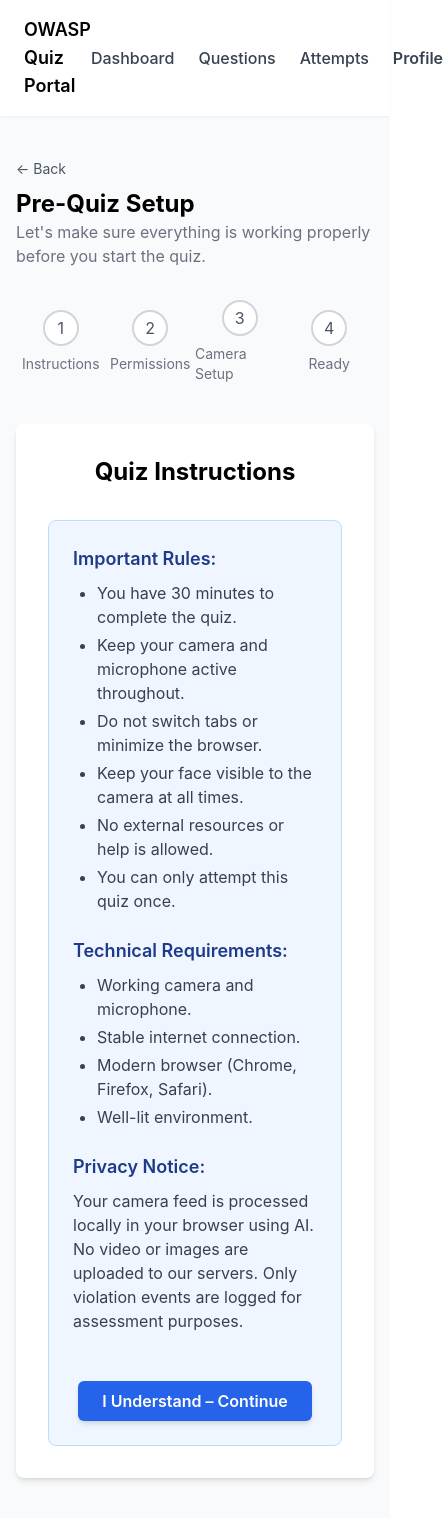
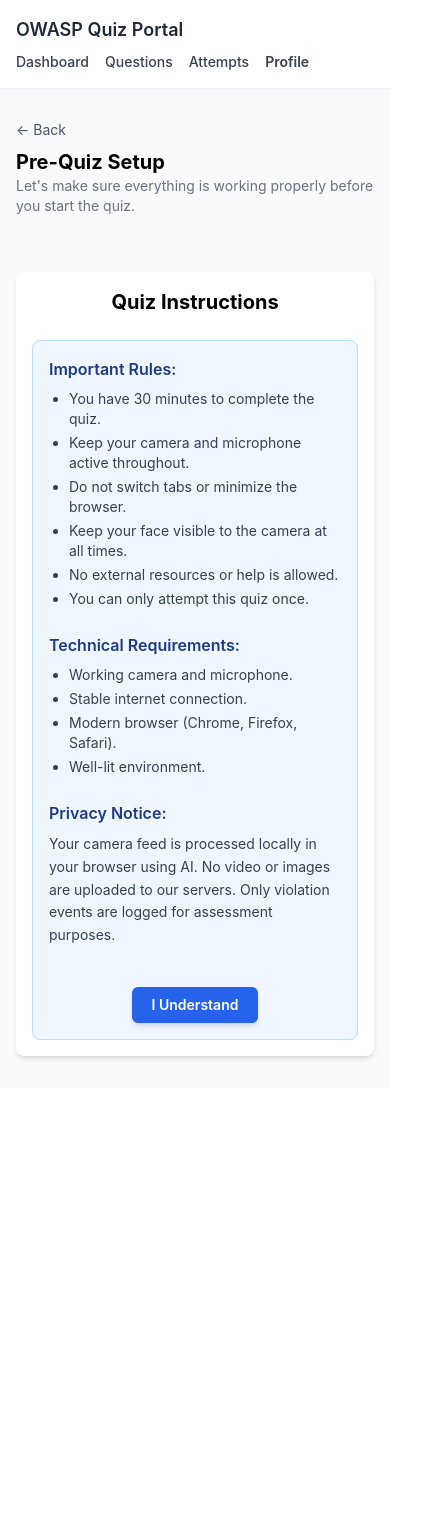
Before and after one commit to akshita264/quiz_portal, a React (Vite) app: page /quiz in a window 390 px wide. Shown: the whole page, 443 px wide, since content can reach past the window. After the commit the page ends 1088 px from the top, so only its background shows below. Built offline with nearby package versions, Linux system fonts and the light colour scheme.

Commit message:
Added Mobile Responsiveness

```diff
--- a/src/pages/quiz/preQuizSetup/camerasetup.jsx
+++ b/src/pages/quiz/preQuizSetup/camerasetup.jsx
@@ -28,28 +28,30 @@ export default function CameraSetupPage() {
   }, []);
 
   return (
-    <div className="flex flex-col items-center justify-center min-h-screen bg-gray-50 px-4 py-10">
-      <div className="max-w-4xl w-full bg-white p-8 rounded-2xl shadow-md border border-gray-100">
-        <h2 className="text-2xl font-semibold text-center text-gray-800 mb-8">
+    <div className="flex flex-col items-center justify-center min-h-screen bg-gray-50 px-4 py-6 sm:py-10 pt-2">
+      <div className="max-w-4xl w-full bg-white p-4 sm:p-6 md:p-8 rounded-2xl shadow-md border border-gray-100">
+        <h2 className="text-xl sm:text-2xl font-semibold text-center text-gray-800 mb-6 sm:mb-8">
           Camera Setup
         </h2>
 
         {/* Video Preview Box */}
-        <div className="flex justify-center mb-8">
-          <div className="rounded-xl overflow-hidden border border-gray-300 shadow-sm">
+        <div className="flex justify-center mb-6 sm:mb-8">
+          <div className="rounded-xl overflow-hidden border border-gray-300 shadow-sm w-full sm:w-[500px] md:w-[600px] aspect-video bg-black">
             <video
               ref={videoRef}
               autoPlay
               playsInline
-              className="w-[600px] h-[400px] object-cover bg-black"
+              className="w-full h-full object-cover"
             />
           </div>
         </div>
 
         {/* Camera Requirements Box */}
-        <div className="bg-blue-50 border border-blue-200 text-blue-900 p-6 rounded-xl mb-8">
-          <p className="font-semibold text-lg mb-2">Camera Requirements:</p>
-          <ul className="list-disc list-inside text-base space-y-1">
+        <div className="bg-blue-50 border border-blue-200 text-blue-900 p-4 sm:p-6 rounded-xl mb-6 sm:mb-8">
+          <p className="font-semibold text-base sm:text-lg mb-2">
+            Camera Requirements:
+          </p>
+          <ul className="list-disc list-inside text-sm sm:text-base space-y-1">
             <li>Position yourself in the center of the frame</li>
             <li>Ensure your face is clearly visible</li>
             <li>Make sure the lighting is good</li>
@@ -61,7 +63,7 @@ export default function CameraSetupPage() {
         <div className="flex justify-center">
           <button
             onClick={() => navigate("/quiz/ready")}
-            className="bg-blue-600 hover:bg-blue-700 text-white font-medium px-6 py-2 rounded-lg shadow-sm transition-all duration-200"
+            className="bg-blue-600 hover:bg-blue-700 text-white font-medium px-5 sm:px-6 py-2 sm:py-2.5 rounded-lg shadow-sm transition-all duration-200 text-sm sm:text-base"
           >
             Start Face Detection
           </button>
--- a/src/pages/quiz/preQuizSetup/instructions.jsx
+++ b/src/pages/quiz/preQuizSetup/instructions.jsx
@@ -9,15 +9,18 @@ const InstructionsPage = () => {
   };
 
   return (
-    <div className="bg-white rounded-lg shadow-md p-8">
-      <h2 className="text-2xl font-bold text-center mb-8">Quiz Instructions</h2>
+    <div className="bg-white rounded-lg shadow-md p-4 sm:p-6 md:p-8">
+      <h2 className="text-xl sm:text-2xl font-bold text-center mb-6 sm:mb-8">
+        Quiz Instructions
+      </h2>
 
-      <div className="bg-blue-50 border border-blue-200 rounded-lg p-6 space-y-6">
+      <div className="bg-blue-50 border border-blue-200 rounded-lg p-4 sm:p-6 space-y-6">
+        {/* Important Rules */}
         <div>
-          <h3 className="font-semibold text-lg mb-2 text-blue-900">
+          <h3 className="font-semibold text-base sm:text-lg mb-2 text-blue-900">
             Important Rules:
           </h3>
-          <ul className="list-disc pl-6 text-gray-700 space-y-1">
+          <ul className="list-disc pl-5 sm:pl-6 text-gray-700 space-y-1 text-sm sm:text-base">
             <li>You have 30 minutes to complete the quiz.</li>
             <li>Keep your camera and microphone active throughout.</li>
             <li>Do not switch tabs or minimize the browser.</li>
@@ -27,11 +30,12 @@ const InstructionsPage = () => {
           </ul>
         </div>
 
+        {/* Technical Requirements */}
         <div>
-          <h3 className="font-semibold text-lg mb-2 text-blue-900">
+          <h3 className="font-semibold text-base sm:text-lg mb-2 text-blue-900">
             Technical Requirements:
           </h3>
-          <ul className="list-disc pl-6 text-gray-700 space-y-1">
+          <ul className="list-disc pl-5 sm:pl-6 text-gray-700 space-y-1 text-sm sm:text-base">
             <li>Working camera and microphone.</li>
             <li>Stable internet connection.</li>
             <li>Modern browser (Chrome, Firefox, Safari).</li>
@@ -39,23 +43,25 @@ const InstructionsPage = () => {
           </ul>
         </div>
 
+        {/* Privacy Notice */}
         <div>
-          <h3 className="font-semibold text-lg mb-2 text-blue-900">
+          <h3 className="font-semibold text-base sm:text-lg mb-2 text-blue-900">
             Privacy Notice:
           </h3>
-          <p className="text-gray-700">
+          <p className="text-gray-700 text-sm sm:text-base leading-relaxed">
             Your camera feed is processed locally in your browser using AI. No
             video or images are uploaded to our servers. Only violation events
             are logged for assessment purposes.
           </p>
         </div>
 
-        <div className="flex justify-center pt-6">
+        {/* Button */}
+        <div className="flex justify-center pt-4 sm:pt-6">
           <button
             onClick={handleContinue}
-            className="bg-blue-600 hover:bg-blue-700 text-white font-semibold px-6 py-2 rounded-md shadow-md transition-all"
+            className="bg-blue-600 hover:bg-blue-700 text-white font-semibold px-5 sm:px-6 py-2 sm:py-2.5 rounded-md shadow-md transition-all text-sm sm:text-base"
           >
-            I Understand – Continue
+            I Understand
           </button>
         </div>
       </div>
--- a/src/pages/quiz/preQuizSetup/permissions.jsx
+++ b/src/pages/quiz/preQuizSetup/permissions.jsx
@@ -36,19 +36,24 @@ const PermissionsPage = () => {
   };
 
   return (
-    <div className="bg-white rounded-lg shadow-md p-8">
-      <h2 className="text-2xl font-bold text-center mb-8">
+    <div className="bg-white rounded-lg shadow-md p-4 sm:p-6 md:p-8">
+      <h2 className="text-xl sm:text-2xl font-bold text-center mb-6 sm:mb-8">
         Camera & Microphone Permissions
       </h2>
 
-      <div className="bg-blue-50 border border-blue-200 rounded-lg p-6 space-y-6">
+      <div className="bg-blue-50 border border-blue-200 rounded-lg p-4 sm:p-6 space-y-6">
+        {/* Permissions Required */}
         <div>
-          <h3 className="font-semibold text-lg mb-2 text-blue-900">
+          <h3 className="font-semibold text-base sm:text-lg mb-2 text-blue-900">
             Permissions Required:
           </h3>
-          <ul className="list-disc pl-6 text-gray-700 space-y-1">
-            <li>Access to your <strong>camera</strong> is required for monitoring.</li>
-            <li>Access to your <strong>microphone</strong> is required for verification.</li>
+          <ul className="list-disc pl-5 sm:pl-6 text-gray-700 space-y-1 text-sm sm:text-base">
+            <li>
+              Access to your <strong>camera</strong> is required for monitoring.
+            </li>
+            <li>
+              Access to your <strong>microphone</strong> is required for verification.
+            </li>
             <li>Ensure your browser has permission to use both devices.</li>
             <li>
               You can check permissions in your browser’s address bar (🔒 icon).
@@ -56,11 +61,12 @@ const PermissionsPage = () => {
           </ul>
         </div>
 
+        {/* Current Status */}
         <div>
-          <h3 className="font-semibold text-lg mb-2 text-blue-900">
+          <h3 className="font-semibold text-base sm:text-lg mb-2 text-blue-900">
             Current Status:
           </h3>
-          <ul className="list-disc pl-6 text-gray-700 space-y-1">
+          <ul className="list-disc pl-5 sm:pl-6 text-gray-700 space-y-1 text-sm sm:text-base">
             <li>
               Camera Access:{" "}
               <span
@@ -84,14 +90,18 @@ const PermissionsPage = () => {
           </ul>
         </div>
 
+        {/* Error Message */}
         {error && (
-          <p className="text-red-600 text-center font-medium">{error}</p>
+          <p className="text-red-600 text-center font-medium text-sm sm:text-base">
+            {error}
+          </p>
         )}
 
-        <div className="flex justify-center pt-6">
+        {/* Continue Button */}
+        <div className="flex justify-center pt-4 sm:pt-6">
           <button
             onClick={handleContinue}
-            className="bg-blue-600 hover:bg-blue-700 text-white font-semibold px-6 py-2 rounded-md shadow-md transition-all"
+            className="bg-blue-600 hover:bg-blue-700 text-white font-semibold px-5 sm:px-6 py-2 sm:py-2.5 rounded-md shadow-md transition-all text-sm sm:text-base"
           >
             Continue
           </button>
--- a/src/pages/quiz/preQuizSetup/prequizLayout.jsx
+++ b/src/pages/quiz/preQuizSetup/prequizLayout.jsx
@@ -4,7 +4,6 @@ import { Link, Outlet, useLocation } from "react-router-dom";
 const PreQuizLayout = () => {
   const location = useLocation();
 
-  // Determine which step is active
   const steps = [
     { label: "Instructions", path: "/quiz/instructions" },
     { label: "Permissions", path: "/quiz/permissions" },
@@ -12,16 +11,22 @@ const PreQuizLayout = () => {
     { label: "Ready", path: "/quiz/ready" },
   ];
 
+  const currentStepIndex = steps.findIndex((s) => s.path === location.pathname);
+  const currentStep = steps[currentStepIndex];
+
   return (
     <div className="min-h-screen bg-gray-50">
       {/* Navbar */}
-      <header className="flex items-center justify-between px-6 py-4 bg-white shadow-sm">
-        <div className="flex items-center space-x-3">
-
-          <h1 className="font-semibold text-lg">OWASP Quiz Portal</h1>
+      <header className="flex flex-wrap items-center justify-between px-4 sm:px-6 py-4 bg-white shadow-sm">
+        {/* Left */}
+        <div className="flex items-center space-x-3 mb-2 sm:mb-0">
+          <h1 className="font-semibold text-lg sm:text-xl text-gray-800">
+            OWASP Quiz Portal
+          </h1>
         </div>
 
-        <nav className="flex space-x-6 text-gray-700 font-medium">
+        {/* Right Nav */}
+        <nav className="flex flex-wrap justify-center sm:justify-end space-x-4 sm:space-x-6 text-gray-700 font-medium text-sm sm:text-base">
           <Link to="#">Dashboard</Link>
           <Link to="#">Questions</Link>
           <Link to="#">Attempts</Link>
@@ -30,31 +35,32 @@ const PreQuizLayout = () => {
       </header>
 
       {/* Page Content */}
-      <main className="max-w-5xl mx-auto py-10 px-4">
-        <Link to="/login" className="text-gray-600 text-sm">
+      <main className="max-w-5xl mx-auto py-8 sm:py-10 px-4">
+        <Link to="/login" className="text-gray-600 text-sm block mb-2">
           ← Back
         </Link>
 
-        <h2 className="text-2xl font-bold mt-2">Pre-Quiz Setup</h2>
-        <p className="text-gray-500 mb-8">
+        <h2 className="text-xl sm:text-2xl font-bold mt-2">Pre-Quiz Setup</h2>
+        <p className="text-gray-500 mb-6 sm:mb-8 text-sm sm:text-base">
           Let's make sure everything is working properly before you start the quiz.
         </p>
 
-        {/* Step Indicator */}
         {/* Step Tracker */}
-<div className="w-full max-w-3xl mx-auto mb-10">
-  <div className="relative flex justify-between items-center">
+        <div className="w-full max-w-3xl mx-auto mb-8 sm:mb-10">
+          {/* Desktop & Tablet View — show all steps */}
+          <div className="hidden sm:flex relative justify-between items-center">
             {/* Background line */}
             <div className="absolute top-1/2 left-0 right-0 h-[2px] bg-gray-200 -z-10"></div>
 
-    {/* Step indicators */}
             {steps.map((step, index) => {
               const active = location.pathname === step.path;
-      const completed =
-        steps.findIndex((s) => s.path === location.pathname) > index;
+              const completed = currentStepIndex > index;
 
               return (
-        <div key={index} className="flex flex-col items-center w-1/4">
+                <div
+                  key={index}
+                  className="flex flex-col items-center w-1/4"
+                >
                   <div
                     className={`w-9 h-9 flex items-center justify-center rounded-full border-2 transition-all duration-300 ${
                       active
@@ -67,7 +73,7 @@ const PreQuizLayout = () => {
                     {index + 1}
                   </div>
                   <p
-            className={`mt-2 text-sm ${
+                    className={`mt-2 text-sm text-center ${
                       active
                         ? "text-blue-600 font-semibold"
                         : completed
@@ -81,8 +87,21 @@ const PreQuizLayout = () => {
               );
             })}
           </div>
+
+          {/* Mobile View — show only active step */}
+          <div className="flex flex-col items-center sm:hidden">
+            {currentStep && (
+              <div className="flex flex-col items-center">
+                <div className="w-10 h-10 flex items-center justify-center rounded-full bg-blue-600 text-white text-lg font-semibold">
+                  {currentStepIndex + 1}
                 </div>
-
+                <p className="mt-2 text-sm text-blue-600 font-semibold text-center">
+                  {currentStep.label}
+                </p>
+              </div>
+            )}
+          </div>
+        </div>
 
         {/* Page-specific content */}
         <Outlet />
--- a/src/pages/quiz/preQuizSetup/ready.jsx
+++ b/src/pages/quiz/preQuizSetup/ready.jsx
@@ -30,7 +30,7 @@ export default function ReadyPage() {
 
   if (loading) {
     return (
-      <div className="flex justify-center items-center h-[55vh] text-lg text-gray-600">
+      <div className="flex justify-center items-center h-[55vh] text-base sm:text-lg text-gray-600 px-4 text-center">
         Checking server status...
       </div>
     );
@@ -38,13 +38,14 @@ export default function ReadyPage() {
 
   if (!serverStarted) {
     return (
-      <div className="flex justify-center items-center h-[55vh] text-center px-6">
-        <div className="max-w-lg w-full bg-white p-10 rounded-2xl shadow-md border border-gray-100">
-          <h2 className="text-2xl font-semibold text-gray-800 mb-4">
+      <div className="flex justify-center items-center h-[55vh] text-center px-4 sm:px-6">
+        <div className="max-w-lg w-full bg-white p-6 sm:p-8 md:p-10 rounded-2xl shadow-md border border-gray-100">
+          <h2 className="text-xl sm:text-2xl font-semibold text-gray-800 mb-3 sm:mb-4">
             Please wait...
           </h2>
-          <p className="text-gray-600 text-lg">
-            The OWASP team hasn’t started the quiz yet.<br/>
+          <p className="text-gray-600 text-sm sm:text-base md:text-lg leading-relaxed">
+            The OWASP team hasn’t started the quiz yet.
+            <br className="hidden sm:block" />
             Please wait until the server is live.
           </p>
         </div>
@@ -52,35 +53,35 @@ export default function ReadyPage() {
     );
   }
 
-  // If server is started, show your original content
+  // ✅ If server is started
   return (
-    <div className="flex justify-center items-center h-[55vh] px-4">
-      <div className="max-w-lg w-full bg-white p-10 rounded-2xl shadow-md border border-gray-100 text-center">
+    <div className="flex justify-center items-center h-[55vh] px-4 sm:px-6">
+      <div className="max-w-lg w-full bg-white p-6 sm:p-8 md:p-10 rounded-2xl shadow-md border border-gray-100 text-center">
         {/* Checkmark */}
-        <div className="flex flex-col items-center mb-6">
-          <div className="w-20 h-20 flex items-center justify-center rounded-full bg-blue-100 text-blue-600 text-4xl font-bold mb-4">
+        <div className="flex flex-col items-center mb-5 sm:mb-6">
+          <div className="w-14 h-14 sm:w-16 sm:h-16 md:w-20 md:h-20 flex items-center justify-center rounded-full bg-blue-100 text-blue-600 text-3xl sm:text-4xl font-bold mb-4">
             ✓
           </div>
-          <h2 className="text-3xl font-semibold text-gray-800 mb-2">
+          <h2 className="text-2xl sm:text-3xl font-semibold text-gray-800 mb-2">
             You’re Ready to Begin!
           </h2>
-          <p className="text-gray-600 text-lg">
+          <p className="text-gray-600 text-sm sm:text-base md:text-lg leading-relaxed">
             Everything is set — you can now start your quiz with confidence.
           </p>
         </div>
 
         {/* Buttons */}
-        <div className="flex justify-center space-x-4">
+        <div className="flex flex-col sm:flex-row justify-center gap-3 sm:space-x-4">
           <button
             onClick={() => navigate("/quiz/camera")}
-            className="px-6 py-2 rounded-lg border border-gray-300 text-gray-700 hover:bg-gray-100 transition-all duration-200"
+            className="px-5 sm:px-6 py-2 sm:py-2.5 rounded-lg border border-gray-300 text-gray-700 hover:bg-gray-100 transition-all duration-200 text-sm sm:text-base"
           >
             Go Back
           </button>
 
           <button
             onClick={() => navigate("/quiz/start")}
-            className="px-8 py-3 rounded-lg bg-blue-600 text-white hover:bg-blue-700 transition-all duration-200 shadow-sm font-medium"
+            className="px-6 sm:px-8 py-2.5 sm:py-3 rounded-lg bg-blue-600 text-white hover:bg-blue-700 transition-all duration-200 shadow-sm font-medium text-sm sm:text-base"
           >
             Start Quiz
           </button>
```
Lines whose indentation alone changed are shown as unchanged.
